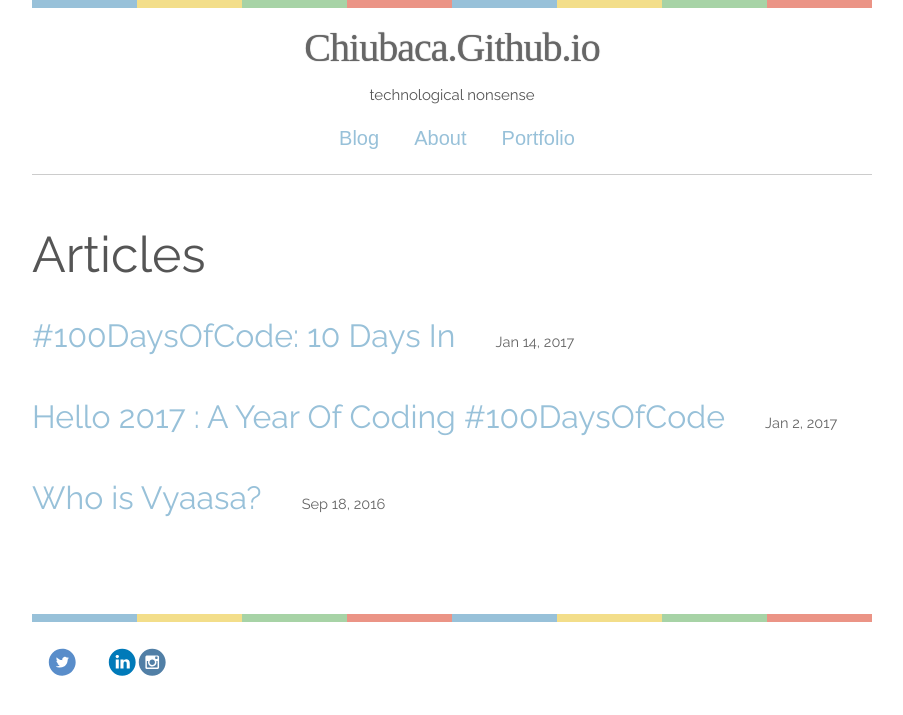
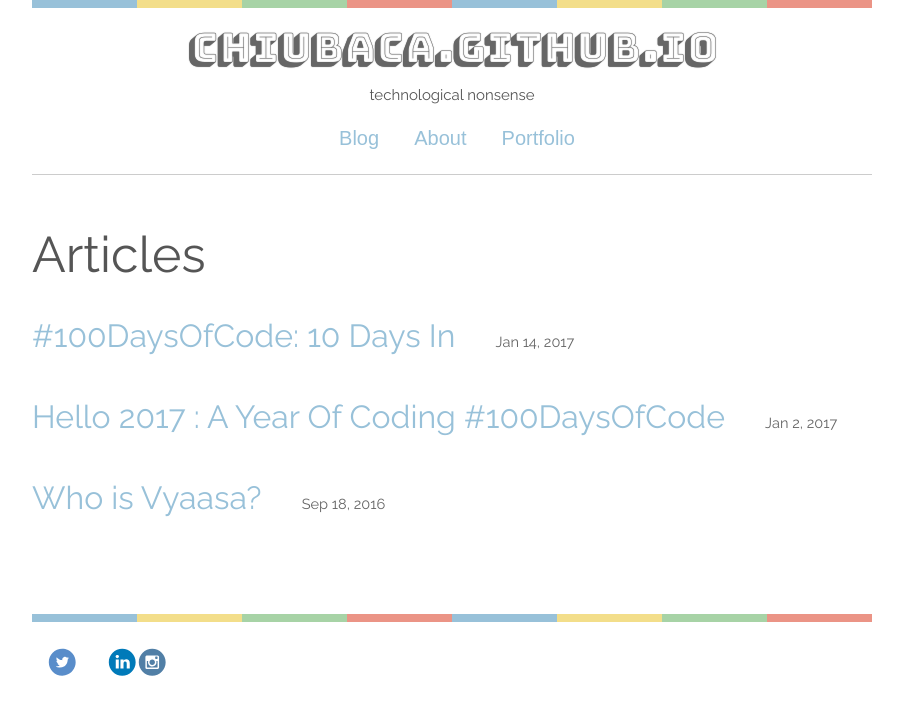
Before and after one commit to chiubaca/chiubaca.github.io, a Jekyll site: the page built from index.html, in a window 1280 px wide. Shown: the top 715 px of the page, without its empty margins (188-1091 px from the left). Built offline with Jekyll 4.4.1, drawn with Linux system fonts in a browser that asks for light colours; the list of posts is cut into pages by our own code.

Commit message:
title font change

```diff
--- a/css/main.scss
+++ b/css/main.scss
@@ -7,7 +7,7 @@
 
 //Title Font
 .site-title{
-    font-family: 'Bungee+Shade'
+    font-family: 'Bungee Shade'
 }
 
 // Our variables
```
